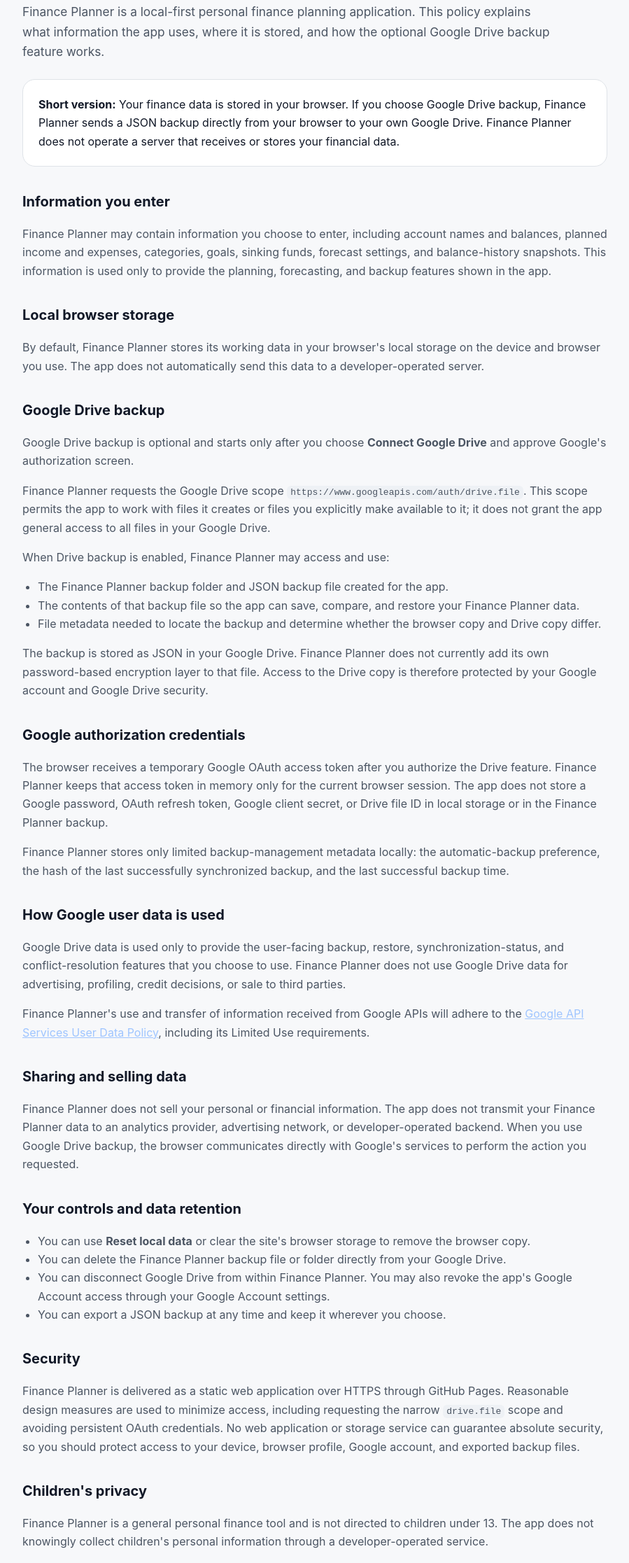
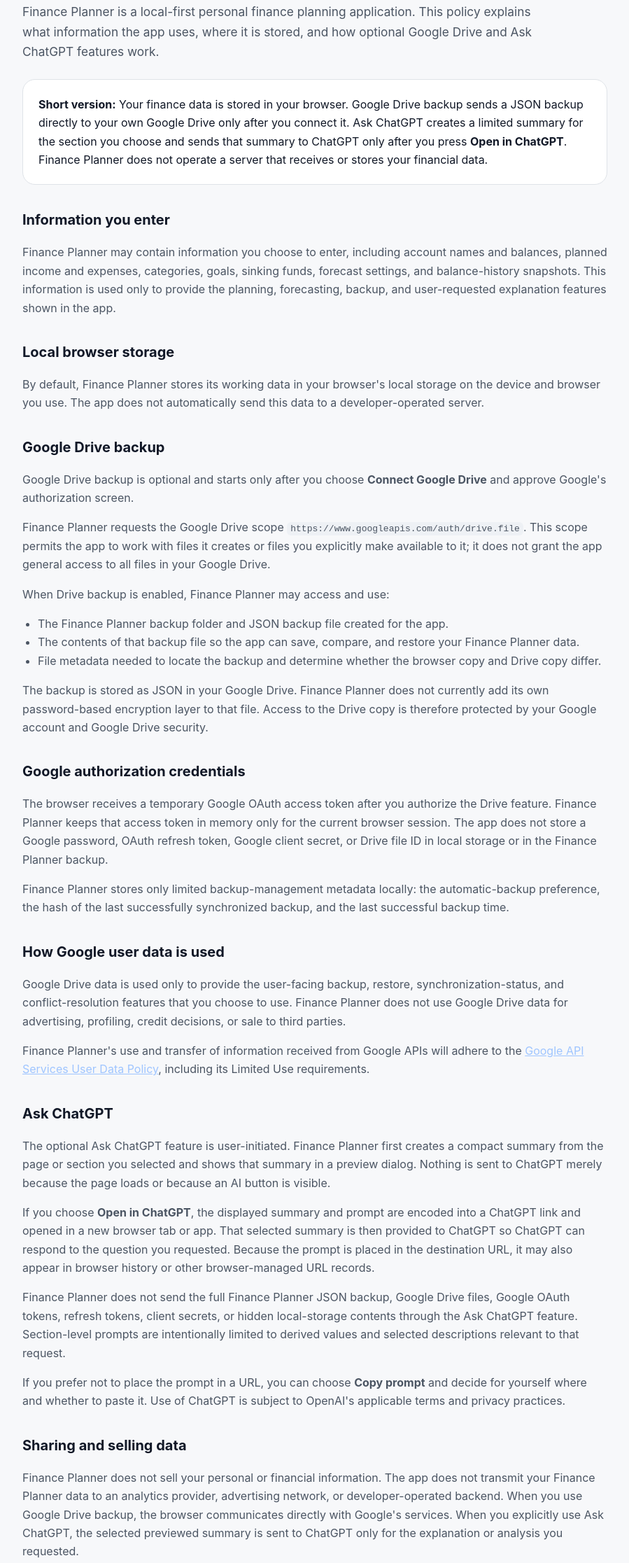
Before and after one commit to TheCho5enJuan/Finance-Planner, a website: page privacy.html in a window 1280 px wide. Shown: the part 216-2449 px from the top of the page at 70% size, without its empty margins (190-1089 px from the left). Drawn offline with Linux system fonts and the light colour scheme.

Commit message:
Document Ask ChatGPT privacy behavior

```diff
--- a/privacy.html
+++ b/privacy.html
@@ -4,7 +4,7 @@
   <meta charset="utf-8">
   <meta name="viewport" content="width=device-width, initial-scale=1">
   <meta name="theme-color" content="#0b0d10">
-  <meta name="description" content="Finance Planner privacy policy, including Google Drive backup data practices.">
+  <meta name="description" content="Finance Planner privacy policy, including Google Drive backup and Ask ChatGPT data practices.">
   <title>Privacy Policy · Finance Planner</title>
   <style>
     :root{color-scheme:dark light;font-family:Inter,ui-sans-serif,system-ui,-apple-system,BlinkMacSystemFont,"Segoe UI",sans-serif;background:#0b0d10;color:#f4f7fb}*{box-sizing:border-box}body{margin:0;background:#0b0d10;color:#f4f7fb;line-height:1.65}.shell{max-width:880px;margin:0 auto;padding:32px 22px 64px}.top{display:flex;align-items:center;justify-content:space-between;gap:16px;margin-bottom:42px}.brand{font-weight:800;letter-spacing:-.02em}.back,a{color:#9fc5ff}.back{text-decoration:none;font-weight:700}h1{font-size:clamp(2rem,5vw,3.4rem);line-height:1.05;letter-spacing:-.04em;margin:0 0 10px}h2{margin:34px 0 8px;font-size:1.25rem}p,li{color:#c7ced8}.lead{font-size:1.08rem;max-width:760px}.meta{color:#8f98a5;font-size:.9rem;margin-bottom:28px}.card{border:1px solid #262c35;border-radius:18px;padding:22px;background:#12161c;margin:24px 0}.card strong{color:#fff}code{background:#1b212a;border-radius:6px;padding:2px 5px}ul{padding-left:22px}.footer{margin-top:48px;padding-top:20px;border-top:1px solid #262c35;color:#8f98a5;font-size:.9rem}@media(prefers-color-scheme:light){:root{background:#f7f8fa;color:#111827}.shell,body{background:#f7f8fa;color:#111827}p,li{color:#4b5563}.card{background:white;border-color:#dfe3e8}.card strong{color:#111827}.footer{border-color:#dfe3e8}code{background:#eef1f5}}
@@ -15,12 +15,12 @@
     <div class="top"><div class="brand">Finance Planner</div><a class="back" href="./">Back to app</a></div>
     <h1>Privacy Policy</h1>
     <div class="meta">Effective: August 30, 2026</div>
-    <p class="lead">Finance Planner is a local-first personal finance planning application. This policy explains what information the app uses, where it is stored, and how the optional Google Drive backup feature works.</p>
+    <p class="lead">Finance Planner is a local-first personal finance planning application. This policy explains what information the app uses, where it is stored, and how optional Google Drive and Ask ChatGPT features work.</p>
 
-    <div class="card"><strong>Short version:</strong> Your finance data is stored in your browser. If you choose Google Drive backup, Finance Planner sends a JSON backup directly from your browser to your own Google Drive. Finance Planner does not operate a server that receives or stores your financial data.</div>
+    <div class="card"><strong>Short version:</strong> Your finance data is stored in your browser. Google Drive backup sends a JSON backup directly to your own Google Drive only after you connect it. Ask ChatGPT creates a limited summary for the section you choose and sends that summary to ChatGPT only after you press <strong>Open in ChatGPT</strong>. Finance Planner does not operate a server that receives or stores your financial data.</div>
 
     <h2>Information you enter</h2>
-    <p>Finance Planner may contain information you choose to enter, including account names and balances, planned income and expenses, categories, goals, sinking funds, forecast settings, and balance-history snapshots. This information is used only to provide the planning, forecasting, and backup features shown in the app.</p>
+    <p>Finance Planner may contain information you choose to enter, including account names and balances, planned income and expenses, categories, goals, sinking funds, forecast settings, and balance-history snapshots. This information is used only to provide the planning, forecasting, backup, and user-requested explanation features shown in the app.</p>
 
     <h2>Local browser storage</h2>
     <p>By default, Finance Planner stores its working data in your browser's local storage on the device and browser you use. The app does not automatically send this data to a developer-operated server.</p>
@@ -44,8 +44,14 @@
     <p>Google Drive data is used only to provide the user-facing backup, restore, synchronization-status, and conflict-resolution features that you choose to use. Finance Planner does not use Google Drive data for advertising, profiling, credit decisions, or sale to third parties.</p>
     <p>Finance Planner's use and transfer of information received from Google APIs will adhere to the <a href="https://developers.google.com/terms/api-services-user-data-policy" rel="noopener noreferrer">Google API Services User Data Policy</a>, including its Limited Use requirements.</p>
 
+    <h2>Ask ChatGPT</h2>
+    <p>The optional Ask ChatGPT feature is user-initiated. Finance Planner first creates a compact summary from the page or section you selected and shows that summary in a preview dialog. Nothing is sent to ChatGPT merely because the page loads or because an AI button is visible.</p>
+    <p>If you choose <strong>Open in ChatGPT</strong>, the displayed summary and prompt are encoded into a ChatGPT link and opened in a new browser tab or app. That selected summary is then provided to ChatGPT so ChatGPT can respond to the question you requested. Because the prompt is placed in the destination URL, it may also appear in browser history or other browser-managed URL records.</p>
+    <p>Finance Planner does not send the full Finance Planner JSON backup, Google Drive files, Google OAuth tokens, refresh tokens, client secrets, or hidden local-storage contents through the Ask ChatGPT feature. Section-level prompts are intentionally limited to derived values and selected descriptions relevant to that request.</p>
+    <p>If you prefer not to place the prompt in a URL, you can choose <strong>Copy prompt</strong> and decide for yourself where and whether to paste it. Use of ChatGPT is subject to OpenAI's applicable terms and privacy practices.</p>
+
     <h2>Sharing and selling data</h2>
-    <p>Finance Planner does not sell your personal or financial information. The app does not transmit your Finance Planner data to an analytics provider, advertising network, or developer-operated backend. When you use Google Drive backup, the browser communicates directly with Google's services to perform the action you requested.</p>
+    <p>Finance Planner does not sell your personal or financial information. The app does not transmit your Finance Planner data to an analytics provider, advertising network, or developer-operated backend. When you use Google Drive backup, the browser communicates directly with Google's services. When you explicitly use Ask ChatGPT, the selected previewed summary is sent to ChatGPT only for the explanation or analysis you requested.</p>
 
     <h2>Your controls and data retention</h2>
     <ul>
@@ -53,10 +59,11 @@
       <li>You can delete the Finance Planner backup file or folder directly from your Google Drive.</li>
       <li>You can disconnect Google Drive from within Finance Planner. You may also revoke the app's Google Account access through your Google Account settings.</li>
       <li>You can export a JSON backup at any time and keep it wherever you choose.</li>
+      <li>You decide whether to open an Ask ChatGPT prompt or copy it. Finance Planner does not automatically submit prompts to ChatGPT.</li>
     </ul>
 
     <h2>Security</h2>
-    <p>Finance Planner is delivered as a static web application over HTTPS through GitHub Pages. Reasonable design measures are used to minimize access, including requesting the narrow <code>drive.file</code> scope and avoiding persistent OAuth credentials. No web application or storage service can guarantee absolute security, so you should protect access to your device, browser profile, Google account, and exported backup files.</p>
+    <p>Finance Planner is delivered as a static web application over HTTPS through GitHub Pages. Reasonable design measures are used to minimize access, including requesting the narrow <code>drive.file</code> scope, avoiding persistent OAuth credentials, limiting ChatGPT context to the selected summary, and requiring an explicit user action before opening ChatGPT. No web application or storage service can guarantee absolute security, so you should protect access to your device, browser profile, Google account, ChatGPT account, and exported backup files.</p>
 
     <h2>Children's privacy</h2>
     <p>Finance Planner is a general personal finance tool and is not directed to children under 13. The app does not knowingly collect children's personal information through a developer-operated service.</p>
```
